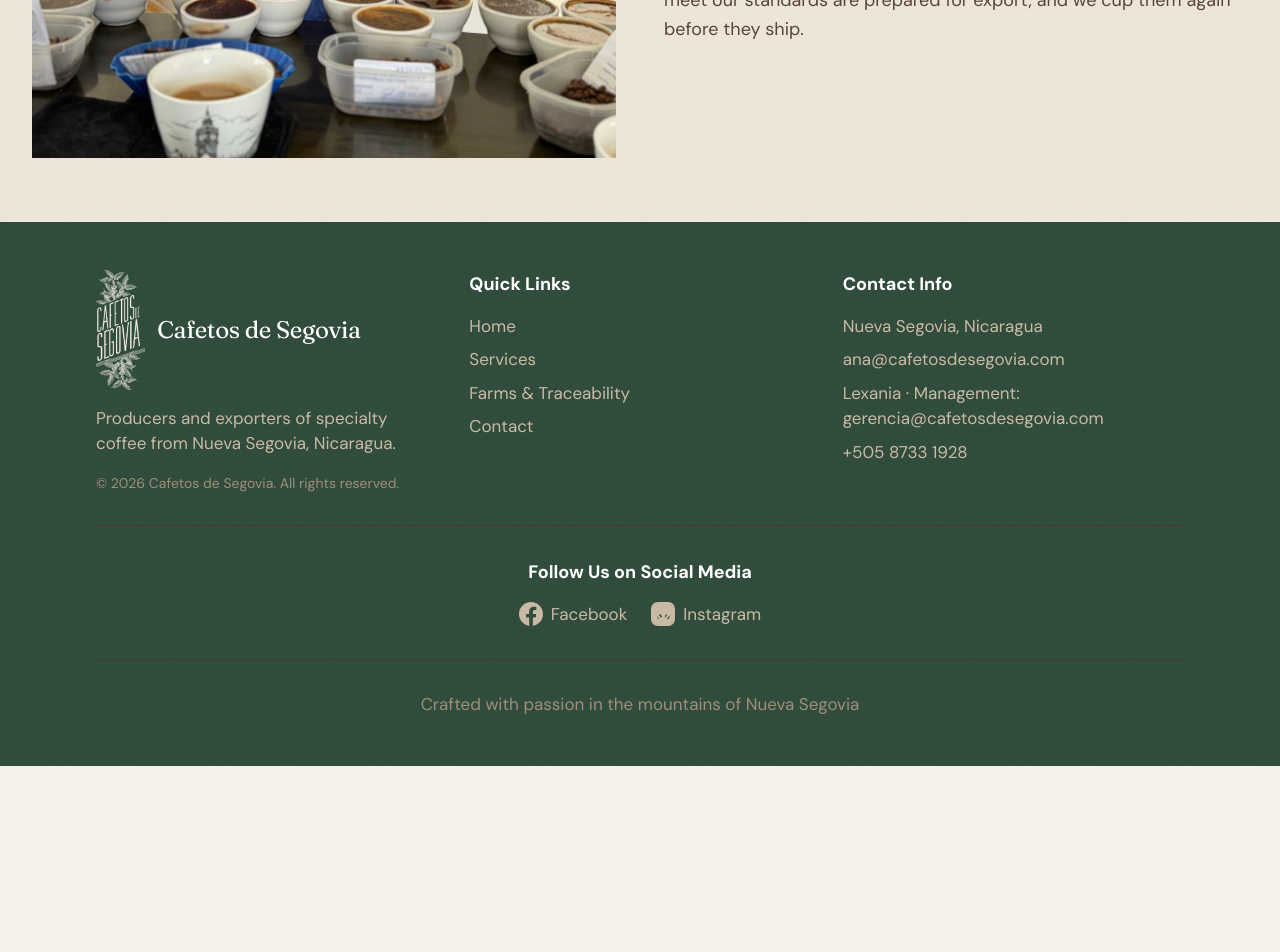
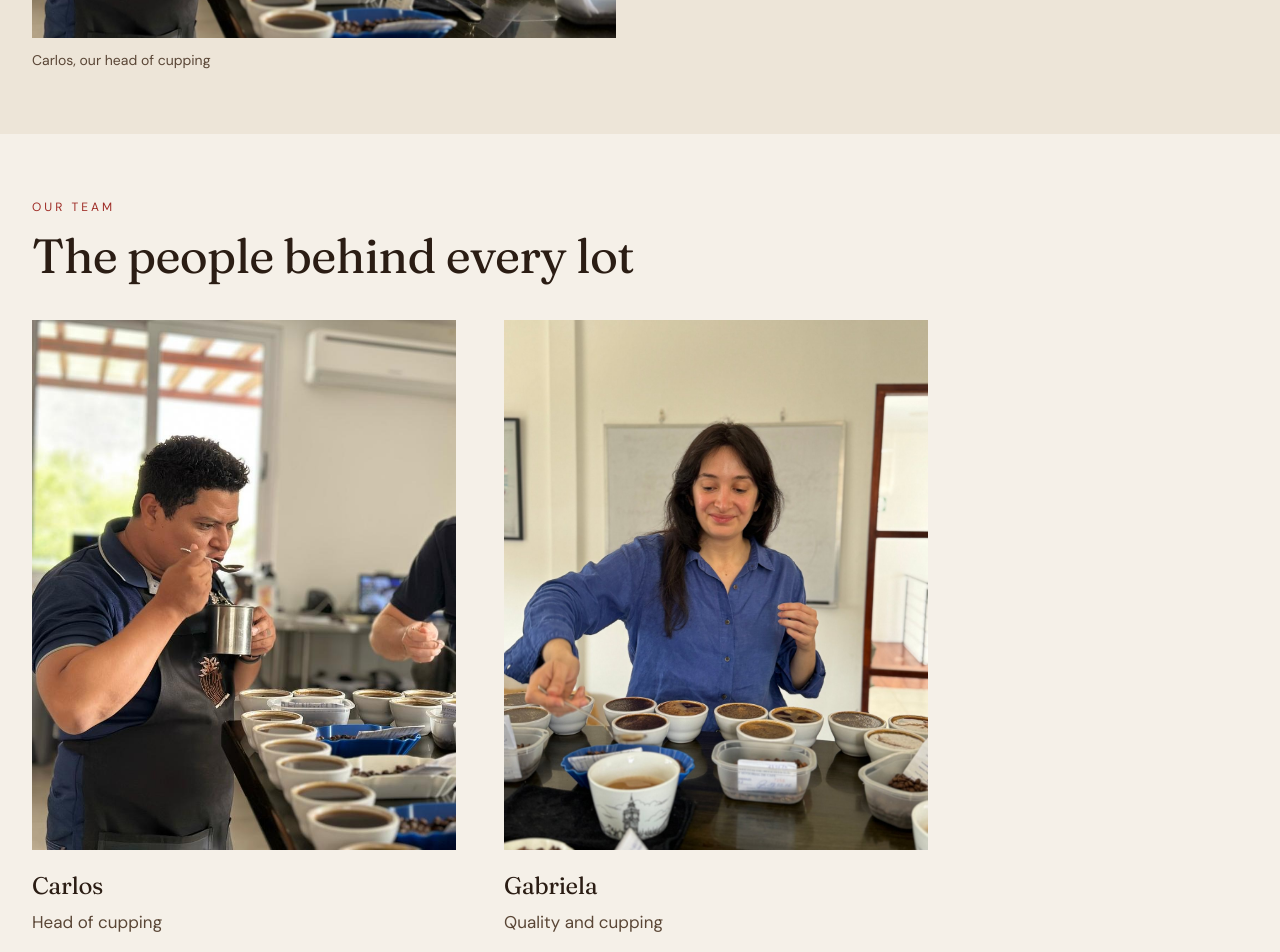
Before and after one commit to buhlorigin/cafetos-de-segovia, a React (Vite) app: page /about in a window 1280 px wide. Shown: the part 3180-4132 px from the top of the page. Before the commit the page ends 3946 px from the top, so only its background shows below. Built offline with nearby package versions, Linux system fonts and the light colour scheme.

Commit message:
Changes
Co-authored-by: martinbuhlorigin <213702241+martinbuhlorigin@users.noreply.github.com>

```diff
--- a/src/index.css
+++ b/src/index.css
@@ -131,6 +131,26 @@ a.rounded-lg, a.rounded-full, button.rounded-lg { border-radius: 2px !important;
 section { padding-left: 0; }
 .eyebrow { display:block; font-family:'DM Sans',sans-serif; font-size:.75rem; letter-spacing:.25em; text-transform:uppercase; color:#9E2B25; margin-bottom:1rem; }
 
+/* Shared geometry for clickable and informational farm tags. */
+.farm-tag-row { display: flex; flex-wrap: wrap; align-items: center; gap: 8px; }
+.farm-tag {
+  display: inline-flex;
+  align-items: center;
+  justify-content: center;
+  flex-shrink: 0;
+  height: 40px;
+  padding: 0 16px;
+  line-height: 1;
+  font-family: inherit;
+  font-size: 0.75rem;
+  font-weight: 500;
+  letter-spacing: 0;
+  text-transform: uppercase;
+  white-space: nowrap;
+  border: 1px solid currentColor;
+  border-radius: var(--radius);
+}
+
 /* Motion */
 .fade-up { opacity: 0; transform: translateY(24px); transition: opacity .7s ease-out, transform .7s ease-out; }
 .fade-up.in-view { opacity: 1; transform: none; }
--- a/src/locales/en.json
+++ b/src/locales/en.json
@@ -262,6 +262,15 @@
     ]
   },
   "about": {
+    "labCaption": "Carlos, our head of cupping",
+    "team": {
+      "eyebrow": "OUR TEAM",
+      "title": "The people behind every lot",
+      "members": {
+        "carlos": { "name": "Carlos", "role": "Head of cupping", "alt": "Carlos, our head of cupping, in the cupping lab" },
+        "gabriela": { "name": "Gabriela", "role": "Quality and cupping", "alt": "Gabriela cupping coffee in our lab" }
+      }
+    },
     "titleA": "About ",
     "subtitle": "Three generations of coffee excellence from the highlands of Nueva Segovia",
     "values": [
--- a/src/locales/es.json
+++ b/src/locales/es.json
@@ -262,6 +262,15 @@
     ]
   },
   "about": {
+    "labCaption": "Carlos, nuestro jefe de catación",
+    "team": {
+      "eyebrow": "NUESTRO EQUIPO",
+      "title": "Las personas detrás de cada lote",
+      "members": {
+        "carlos": { "name": "Carlos", "role": "Jefe de catación", "alt": "Carlos, nuestro jefe de catación, en el laboratorio de catación" },
+        "gabriela": { "name": "Gabriela", "role": "Calidad y catación", "alt": "Gabriela catando café en nuestro laboratorio" }
+      }
+    },
     "titleA": "Acerca de ",
     "subtitle": "Tres generaciones de excelencia cafetalera en las montañas de Nueva Segovia",
     "values": [
--- a/src/pages/About.tsx
+++ b/src/pages/About.tsx
@@ -2,6 +2,11 @@ import { useTranslation } from 'react-i18next';
 
 import Navigation from '../components/Navigation';
 import Footer from '../components/Footer';
+
+const teamMedia = [
+  { id: 'carlos', image: '/media/beneficio-cupping-lab.jpg', position: 'object-left' },
+  { id: 'gabriela', image: '/media/gabriela-cupping.jpg', position: 'object-[center_30%]' },
+];
 
 const About = () => {
   const { t } = useTranslation();
@@ -22,7 +27,7 @@ const About = () => {
             image: "/media/about-drying-parchment.jpg"
     },
     {
-            image: "/media/gabriela-cupping.jpg"
+            image: "/media/beneficio-cupping-lab.jpg"
     }
   ];
 
@@ -71,10 +76,9 @@ const About = () => {
                 <img
                   src={value.image}
                   alt={value.title}
-                  style={index === 1 ? { objectPosition: 'center center' } : index === 5 ? { objectPosition: 'center 75%' } : undefined}
-                  className={`w-full object-cover rounded-sm ${index === 0 ? 'aspect-[1402/1072] h-auto object-top' : index === 5 ? 'h-[320px] lg:h-[540px]' : index >= 4 ? 'h-[320px] lg:h-[420px]' : 'h-80'}`}
+                  className={`w-full object-cover object-center rounded-sm ${index === 0 ? 'aspect-[1402/1072] h-auto object-top' : index >= 4 ? 'h-[320px] lg:h-[420px]' : 'h-80'}`}
                 />
-
+                {index === 5 && <figcaption className="mt-3 text-sm text-stone-600">{t('about.labCaption')}</figcaption>}
                 </figure>
               </div>
             </div>
@@ -82,6 +86,22 @@ const About = () => {
         </section>
       ))}
 
+      <section className="py-16 bg-parchment" aria-labelledby="team-heading">
+        <div className="max-w-7xl mx-auto px-4 sm:px-6 lg:px-8">
+          <span className="eyebrow">{t('about.team.eyebrow')}</span>
+          <h2 id="team-heading" className="text-3xl md:text-5xl text-coffee mb-10">{t('about.team.title')}</h2>
+          <div className="grid grid-cols-1 md:grid-cols-2 gap-8 lg:gap-12 max-w-4xl">
+            {teamMedia.map((member) => (
+              <article key={member.id}>
+                <img src={member.image} alt={t(`about.team.members.${member.id}.alt`)} loading="lazy" className={`w-full aspect-[4/5] object-cover rounded-sm ${member.position}`} />
+                <h3 className="text-2xl text-coffee mt-5 mb-2">{t(`about.team.members.${member.id}.name`)}</h3>
+                <p className="text-stone-600">{t(`about.team.members.${member.id}.role`)}</p>
+              </article>
+            ))}
+          </div>
+        </div>
+      </section>
+
       <Footer />
     </div>
   );
--- a/src/pages/Farms.tsx
+++ b/src/pages/Farms.tsx
@@ -276,15 +276,15 @@ const Farms = () => {
                   ))}
                   <div className="grid grid-cols-1 sm:grid-cols-[9rem_1fr] gap-4 py-3 border-b border-parchment/30">
                     <dt className="text-xs uppercase tracking-widest text-parchment pt-1">{t('farmsPage.farmsLabel')}</dt>
-                    <dd className="flex flex-wrap gap-2">
+                    <dd className="farm-tag-row">
                       {area.farmNames.map((name) => {
                         const farm = allFarms.find((f) => f.name === name);
-                        if (!farm) return <span key={name} className="text-xs uppercase tracking-widest border border-parchment/40 px-3 py-1.5 text-parchment">{name}</span>;
+                        if (!farm) return <span key={name} className="farm-tag text-parchment">{name}</span>;
                         return (
                           <Button variant="ghost"
                             key={name}
                             onClick={() => jumpToFarm(farm)}
-                            className="text-xs uppercase tracking-widest border border-parchment/40 px-3 py-1.5 text-parchment hover:bg-parchment/10 transition-colors"
+                            className="farm-tag text-parchment hover:bg-parchment/10 transition-colors"
                           >
                             {name.replace('Finca ', '')}
                           </Button>
```
Also changed, not shown: 2 other files (tests, documents, lock files or other folders).
